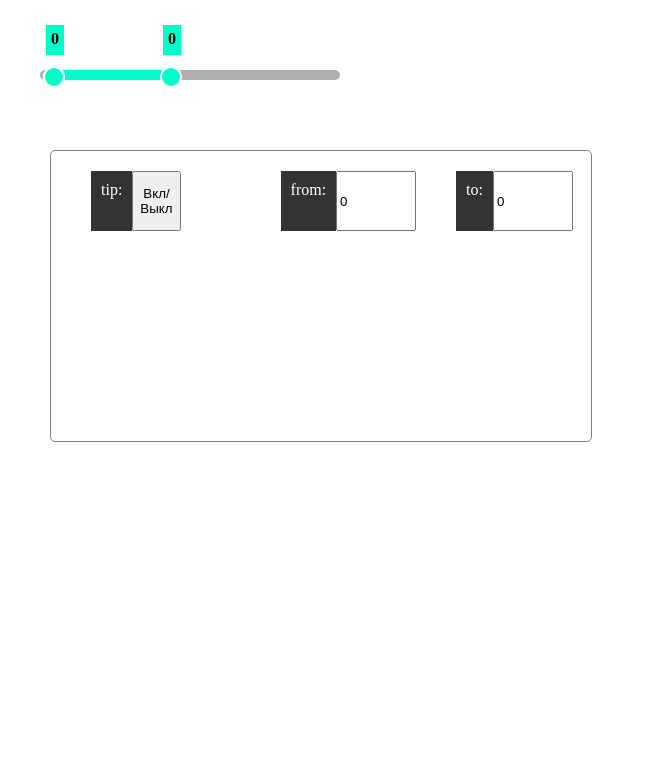
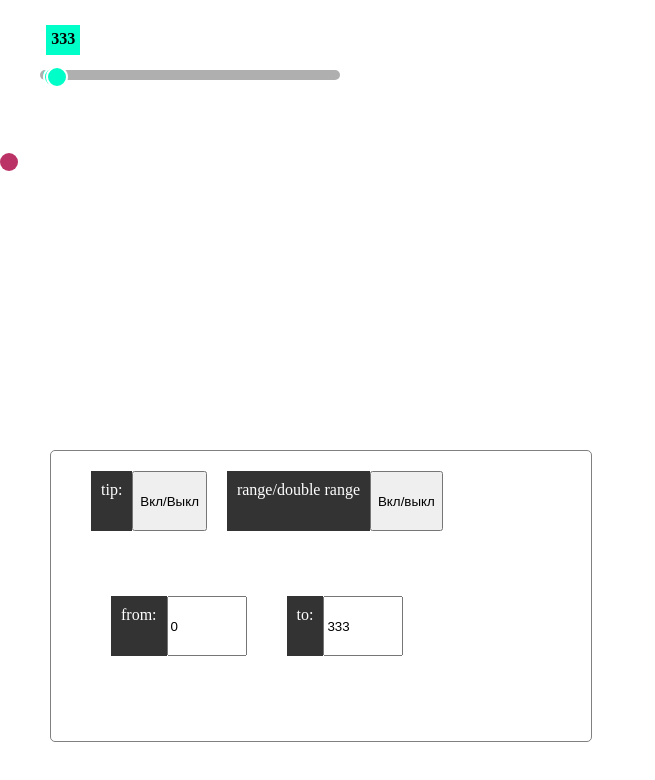
Before and after one commit to mpreterer/ferSlider, a plain HTML site: page index.html in a window 1280 px wide. Both pictures are taken after a click on the element 54 px from the left and 77 px from the top of the page. Shown: the whole page, without its empty margins (0-655 px from the left). Drawn offline with Linux system fonts and the light colour scheme.

Commit message:
Added click for range (move of click)

```diff
--- a/index.html
+++ b/index.html
@@ -6,6 +6,7 @@
     <meta name="viewport" content="width=device-width, initial-scale=1.0">
     <link href="style.css" rel="stylesheet">
     <link href="options.css" rel="stylesheet">
+    <link href="rangeVertical.css" rel="stylesheet">
     <title>TypeScript</title>
 </head>
 <body>
@@ -21,18 +22,34 @@
             <div class="valueTop valueTopRight" style="left:20%;"></div>
             <div class="thumb thumbRight" style="width:18px;
             height:18px; left:40%;"></div>
-
         </div>
     </div>
+
+    <div class="container_range_vertical">
+        <div class="rangeVertical">
+            <div class="field_range_vertical" style="height:0%; left:0;"></div>
+            <div class="steps"></div>
+            <div class="thumbVertical thumbTop" style="top:1%;" value></div>
+            <!-- <div class="thumb thumbDown" style="width:18px;
+            height:18px; left:40%;"></div> -->
+        </div>
+    </div>
+
+
+
 
     <div class="options">
         <div class="tip">
             <span>tip: </span>
             <button id = "btnTip">Вкл/Выкл</button>
         </div>
-        <div class="min"></div>
+        <div class="typeRange">
+            <span>range/double range</span>
+            <button id="typeRange">Вкл/выкл</button>
+        </div>
+        <!-- <div class="min"></div>
         <div class="max"></div>
-        <div class="steps"></div>
+        <div class="steps"></div> -->
         <div class="from">
             <div class="output outputLeft">
                 <span>from: </span>
@@ -45,6 +62,7 @@
                 <input type = "number" id = "valueRight" max="15000" min="0" maxlength="5" size="6" value="0">
             </div>
         </div>
+
     </div>
 
     <!-- <div class="container_range">
--- a/options.css
+++ b/options.css
@@ -5,14 +5,14 @@
     margin-left: 50px;
     padding: 20px;
     display: flex;
-    justify-content: left;
     border-radius: 5px;
+    flex-wrap: wrap;
 }
 
 .options div {
     margin-left: 20px;
+    height:60px;
     display: flex;
-    height:60px;
 }
 
 
--- a/range.js
+++ b/range.js
@@ -26,36 +26,19 @@ valueTopL.innerHTML = valueOutputLeft.value;
 
 valueTopR.style.left = parseInt(thumbRight.style.left) + 1 + '%';
 valueTopR.innerHTML = valueOutputRight.value;
+var oneRange = {
+
+}
 
 var tip = {
     valueTopL:
-        thumbLeft.addEventListener('mousemove', (event) => {
-        valueTopL.style.left = parseInt(thumbLeft.style.left) + 1 + '%';
-        valueTopL.innerHTML = valueOutputLeft.value;
-    }),
-    valueTopL:
-        thumbLeft.addEventListener('mousedown', (event) => {
-        valueTopL.style.left = parseInt(thumbLeft.style.left) + 1 + '%';
-        valueTopL.innerHTML = valueOutputLeft.value;
-    }),
-    valueTopL:
-        thumbLeft.addEventListener('mouseup', (event) => {
+        valueOutputLeft.addEventListener('keyup', () => {
         valueTopL.style.left = parseInt(thumbLeft.style.left) + 1 + '%';
         valueTopL.innerHTML = valueOutputLeft.value;
     }),
 
     valueTopR:
-        thumbRight.addEventListener('mousemove', (event) => {
-        valueTopR.style.left = parseInt(thumbRight.style.left) + 1 + '%';
-        valueTopR.innerHTML = valueOutputRight.value;
-    }),
-    valueTopR:
-        thumbRight.addEventListener('mousedown', (event) => {
-        valueTopR.style.left = parseInt(thumbRight.style.left) + 1 + '%';
-        valueTopR.innerHTML = valueOutputRight.value;
-    }),
-    valueTopR:
-        thumbRight.addEventListener('mouseup', (event) => {
+        valueOutputRight.addEventListener('keyup', () => {
         valueTopR.style.left = parseInt(thumbRight.style.left) + 1 + '%';
         valueTopR.innerHTML = valueOutputRight.value;
     }),
@@ -77,6 +60,26 @@ var tip = {
 
 
 var controller = {
+    clickRange:
+        range.addEventListener('click', (event) => {
+            let widthRange = parseInt(getComputedStyle(containerRange).width);
+            let nowValue = event.clientX - leftDifference - widthThumb;
+            let valueLeftClick = (nowValue/widthRange - 0.02) * 100;
+
+            if (valueLeftClick > 93) {
+                valueLeftClick = 93;
+            }
+            else if (valueLeftClick < 0) {
+                valueLeftClick = 0;
+            }
+
+            thumbRight.style.left = valueLeftClick + '%'; // позиция правого ползунка
+            field_range.style.width = (valueLeftClick - parseInt(thumbLeft.style.left) + widthThumb) + '%'; // шкала заполнения
+            valueOutputRight.value = Math.round((valueLeftClick * parseInt(valueOutputRight.max) / 93)); // значение max
+            valueTopR.innerHTML = Math.round((valueLeftClick * parseInt(valueOutputRight.max) / 93)); // значение top
+            valueTopR.style.left = valueLeftClick + '%'; // позиция значения top
+        }),
+
     eventThumbLeft:
 
         thumbLeft.addEventListener('mousedown', (event)=>  {
@@ -114,8 +117,10 @@ var controller = {
             }
         // Заполнение инпутов. преобразуем из % в целые значения инпутов
         valueOutputLeft.value = Math.round((newPos / parseInt(getComputedStyle(range).width) * 107.53) * (valueOutputLeft.max) / 100);
+        // Верхние значения
+        valueTopL.style.left = parseInt(thumbLeft.style.left) + 1 + '%';
+        valueTopL.innerHTML = valueOutputLeft.value;
         }
-
 
         function changeWidth() {
             let widthThumb = parseInt(thumb.style.width) / 10;
@@ -173,7 +178,9 @@ var controller = {
             }
            // преобразуем в значения
           valueOutputRight.value = Math.round((newPos / parseInt(getComputedStyle(range).width) * 107.53) * (valueOutputRight.max) / 100);
-
+          // Значения сверху
+          valueTopR.style.left = parseInt(thumbRight.style.left) + 1 + '%';
+          valueTopR.innerHTML = valueOutputRight.value;
 
         }
 
@@ -231,8 +238,4 @@ var controller = {
             field_range.style.width = parseInt(thumbRight.style.left)-parseInt(thumbLeft.style.left) + widthThumb + '%';
         }
      },
-
-
-
-
 }
--- /dev/null
+++ b/rangeVertical.css
@@ -0,0 +1,27 @@
+.container_range_vertical {
+    height:300px;
+    width: 10px;
+    position: relative;
+}
+
+.rangeVertical {
+    width: 10px;
+    border-radius: 1px solid #000;
+    background: grey;
+}
+
+.field_range_vertical {
+    background: #b36;
+    width: 10px;
+    border-radius: 5px;
+    position: absolute;
+    height: 0%;
+}
+
+.thumbVertical {
+    position: absolute;
+    width:18px;
+    height: 18px;
+    background: #b36;
+    border-radius: 50%;
+}
```
